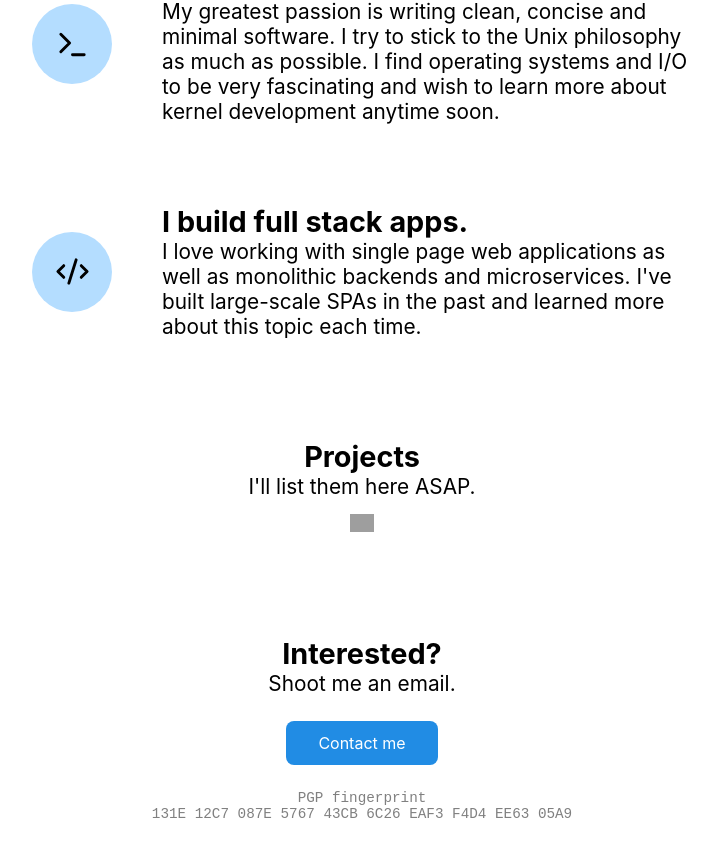
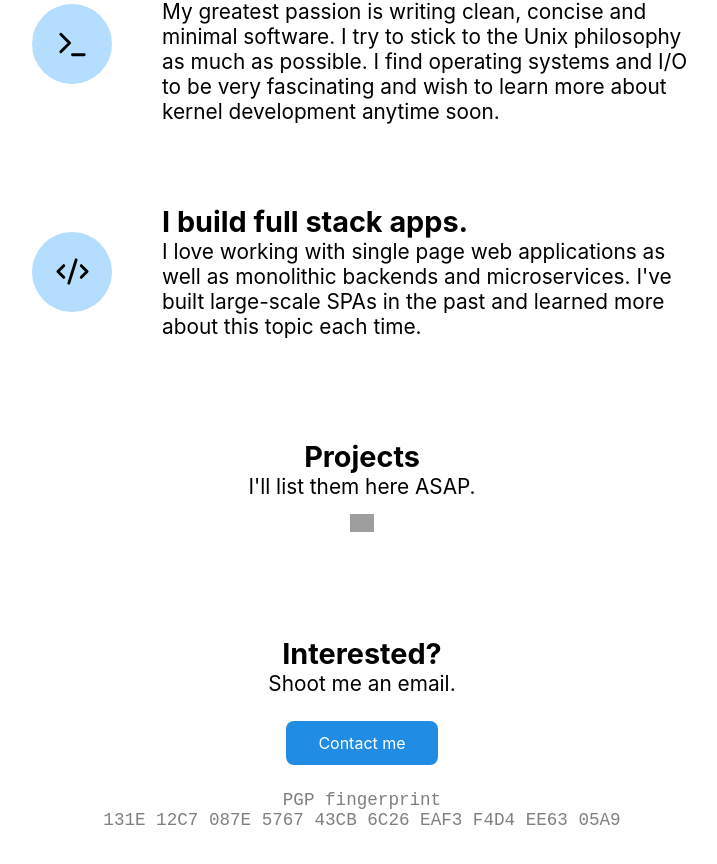
Before and after one commit to keesvv/portfolio, a Svelte app: page / in a window 1280 px wide. Shown: the part 915-1779 px from the top of the page, without its empty margins (278-995 px from the left). Built offline with nearby package versions, Linux system fonts and the light colour scheme; grey boxes are pictures that could not be loaded; a small style sheet from the web is missing.

Commit message:
feat: add monospace font (Fira Mono)

```diff
--- a/src/lib/Fingerprint.svelte
+++ b/src/lib/Fingerprint.svelte
@@ -12,7 +12,7 @@
   a {
     color: gray;
     display: inline-block;
-    font-family: monospace;
+    font-family: "Fira Mono", monospace;
     text-decoration: none;
   }
 
--- a/vite.config.ts
+++ b/vite.config.ts
@@ -8,7 +8,10 @@ export default defineConfig({
     svelte(),
     fonts({
       custom: {
-        families: { Inter: "./src/assets/fonts/Inter-*" },
+        families: {
+          Inter: "./src/assets/fonts/Inter-*",
+          "Fira Mono": "./src/assets/fonts/FiraMono-*",
+        },
       },
     }),
   ],
```
Also changed, not shown: src/assets/fonts/FiraMono-Regular.woff2 (added).
